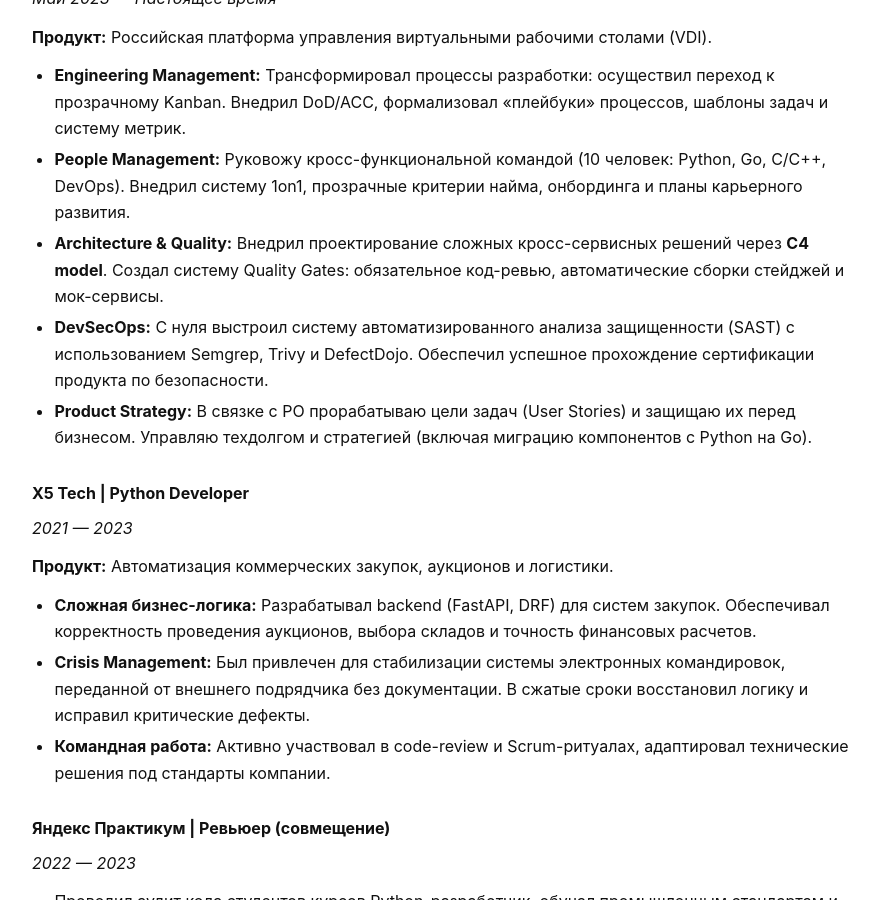
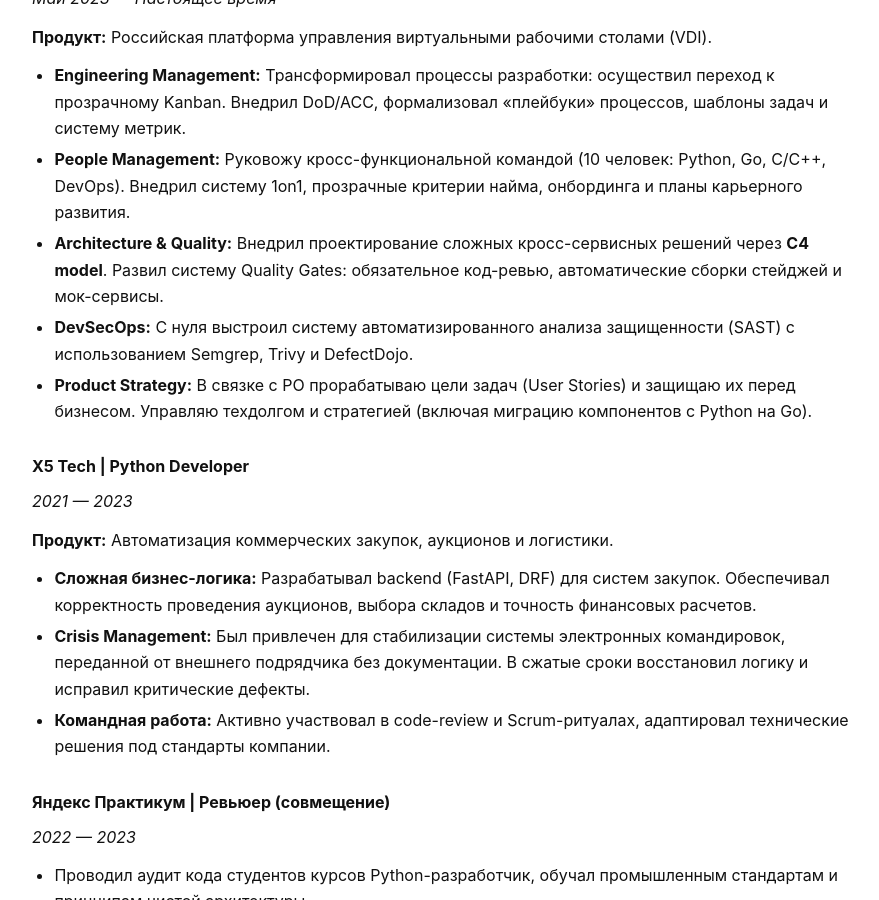
Before and after one commit to devalv/website, a Jekyll site: the page built from index.md, in a window 1280 px wide and 900 px high, scrolled down 796 px. Shown: the whole window, without its empty margins (198-1077 px from the left). Built offline with Jekyll 4.4.1, drawn with Linux system fonts in a browser that asks for light colours.

Commit message:
Refine Architecture & Quality and DevSecOps descriptions (#38)
Updated the Architecture & Quality and DevSecOps sections to enhance clarity and detail.

```diff
--- a/index.md
+++ b/index.md
@@ -35,8 +35,8 @@
 
 * **Engineering Management:** Трансформировал процессы разработки: осуществил переход к прозрачному Kanban. Внедрил DoD/ACC, формализовал «плейбуки» процессов, шаблоны задач и систему метрик.
 * **People Management:** Руковожу кросс-функциональной командой (10 человек: Python, Go, C/C++, DevOps). Внедрил систему 1on1, прозрачные критерии найма, онбординга и планы карьерного развития.
-* **Architecture & Quality:** Внедрил проектирование сложных кросс-сервисных решений через **C4 model**. Создал систему Quality Gates: обязательное код-ревью, автоматические сборки стейджей и мок-сервисы.
-* **DevSecOps:** С нуля выстроил систему автоматизированного анализа защищенности (SAST) с использованием Semgrep, Trivy и DefectDojo. Обеспечил успешное прохождение сертификации продукта по безопасности.
+* **Architecture & Quality:** Внедрил проектирование сложных кросс-сервисных решений через **C4 model**. Развил систему Quality Gates: обязательное код-ревью, автоматические сборки стейджей и мок-сервисы.
+* **DevSecOps:** С нуля выстроил систему автоматизированного анализа защищенности (SAST) с использованием Semgrep, Trivy и DefectDojo.
 * **Product Strategy:** В связке с PO прорабатываю цели задач (User Stories) и защищаю их перед бизнесом. Управляю техдолгом и стратегией (включая миграцию компонентов с Python на Go).
 
 #### **X5 Tech** | Python Developer
```
